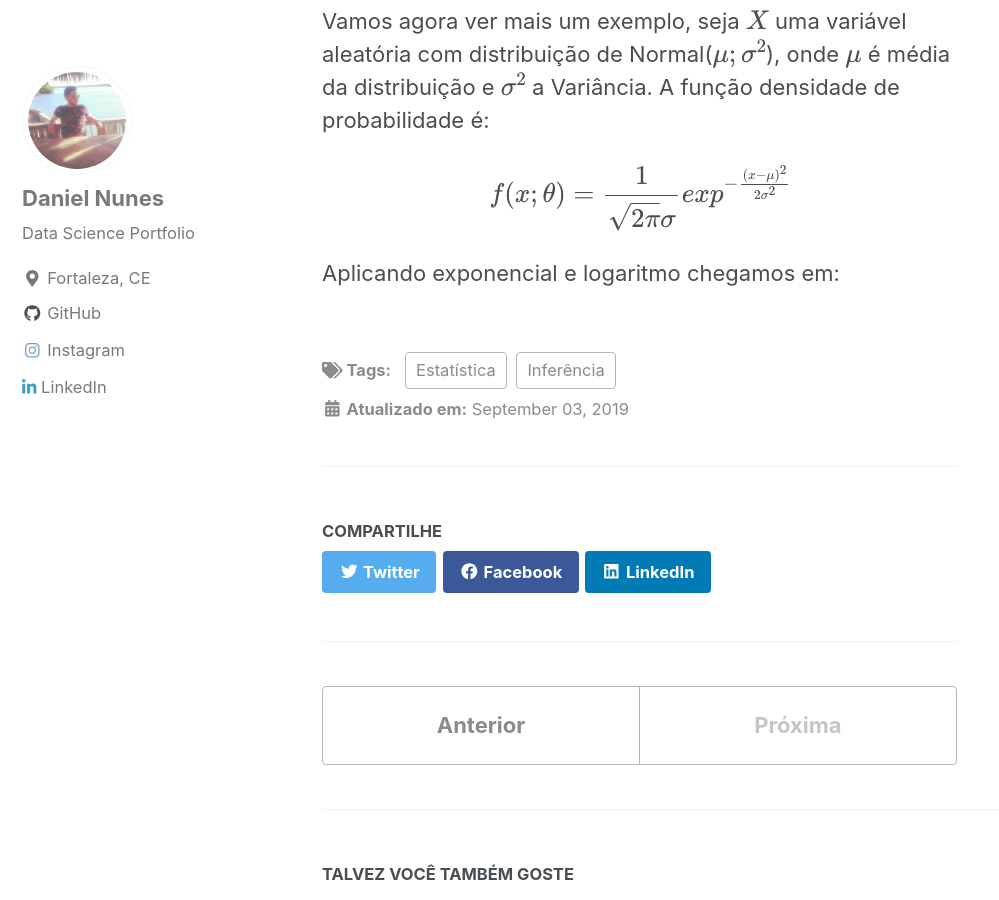
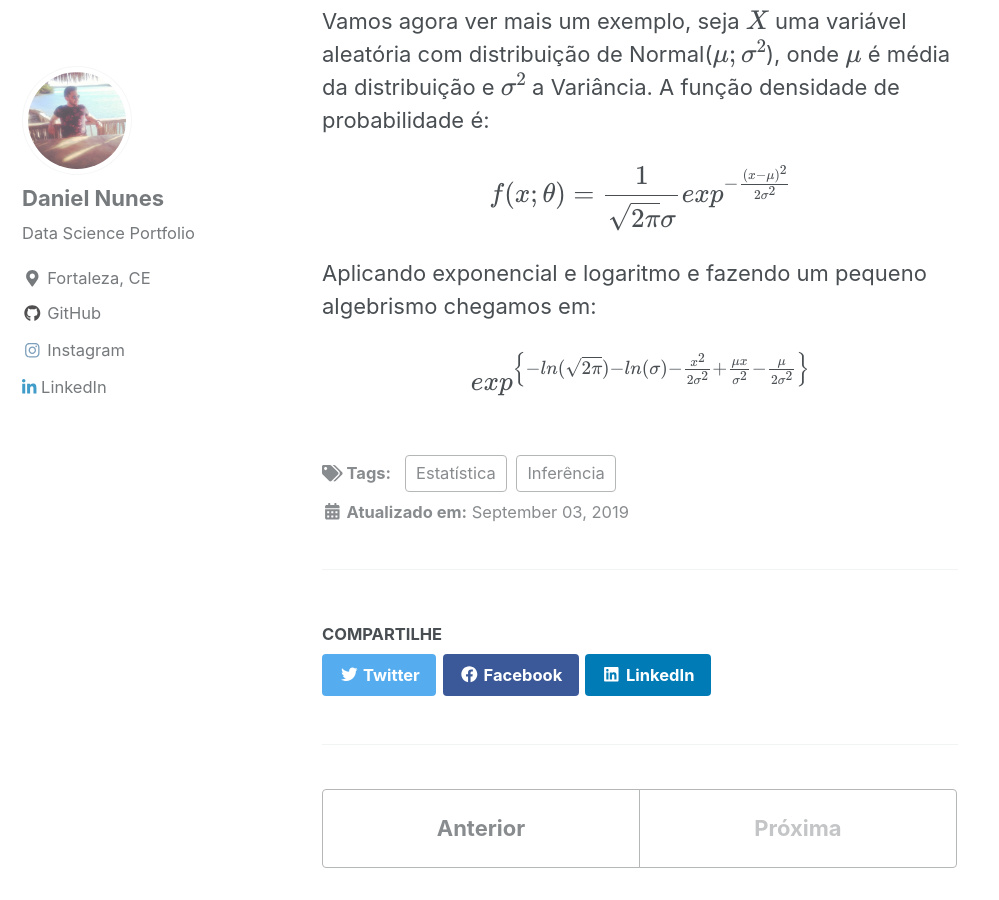
Before and after one commit to danielmnunes/danielmnunes.github.io, a Jekyll site: the page built from _posts/2019-09-03-familia-exponencial.md, in a window 1280 px wide and 900 px high, scrolled down 1559 px. Shown: the whole window, without its empty margins (0-999 px from the left). Built offline with Jekyll 4.4.1, drawn with Linux system fonts in a browser that asks for light colours; cached includes are drawn as plain includes; nearby versions of some CDN libraries; formulas are drawn with MathJax 3.

Commit message:
Update 2019-09-03-familia-exponencial.md

```diff
--- a/_posts/2019-09-03-familia-exponencial.md
+++ b/_posts/2019-09-03-familia-exponencial.md
@@ -39,4 +39,6 @@ Vamos agora ver mais um exemplo, seja $$ X $$ uma variável aleatória com distr
 
 $$ f(x; \theta) = \frac{1}{\sqrt[]{2\pi} \sigma }exp^{-\frac{(x-\mu)^{2}}{2\sigma^{2}}} $$
 
-Aplicando exponencial e logaritmo chegamos em:
+Aplicando exponencial e logaritmo e fazendo um pequeno algebrismo chegamos em:
+
+$$ exp^{ \left \{  -ln( \sqrt{2 \pi}) - ln( \sigma) - \frac{x^{2}}{2 \sigma^{2}} + \frac{ \mu x}{ \sigma^{2}} - \frac{ \mu}{2 \sigma^{2}} \right \} } $$
```
